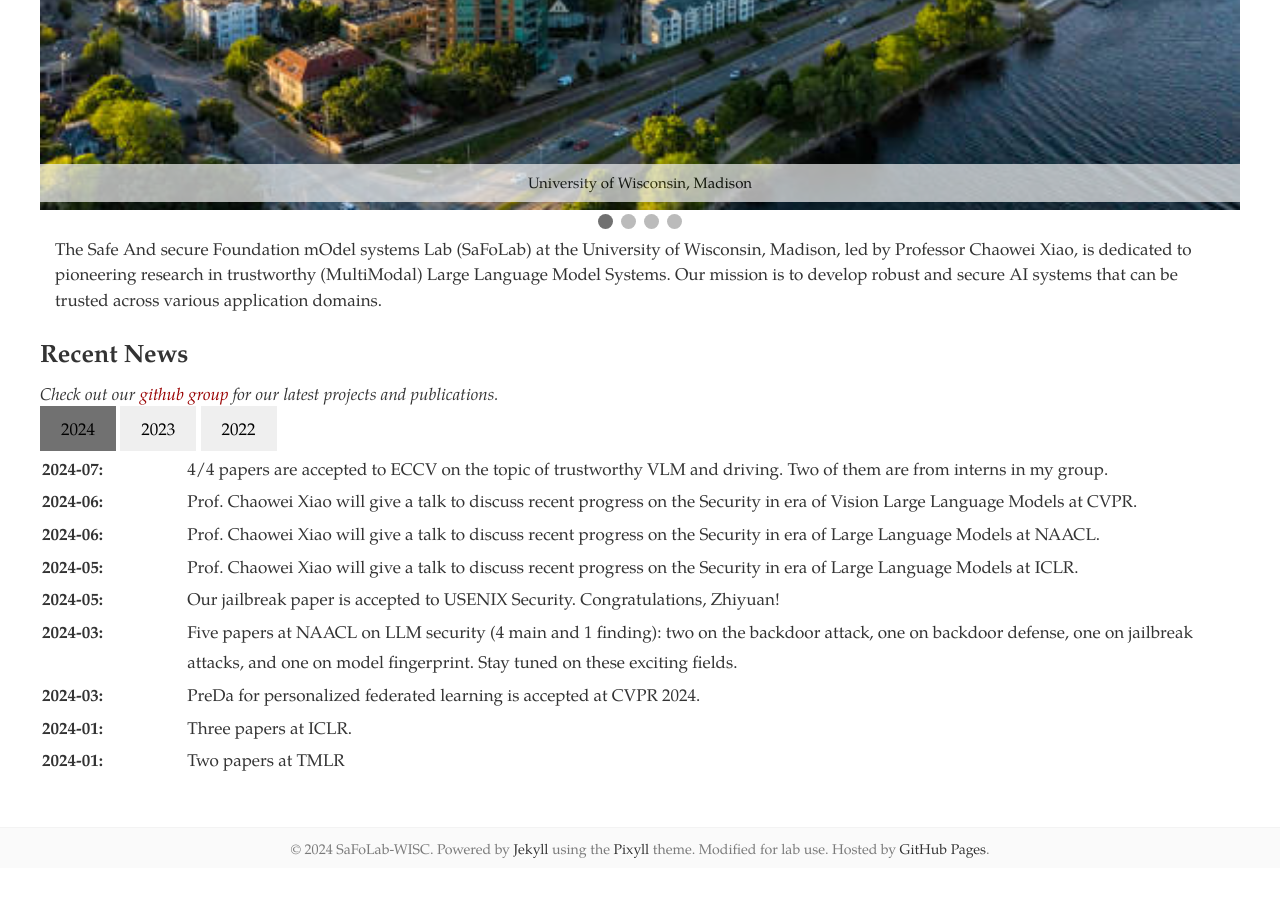
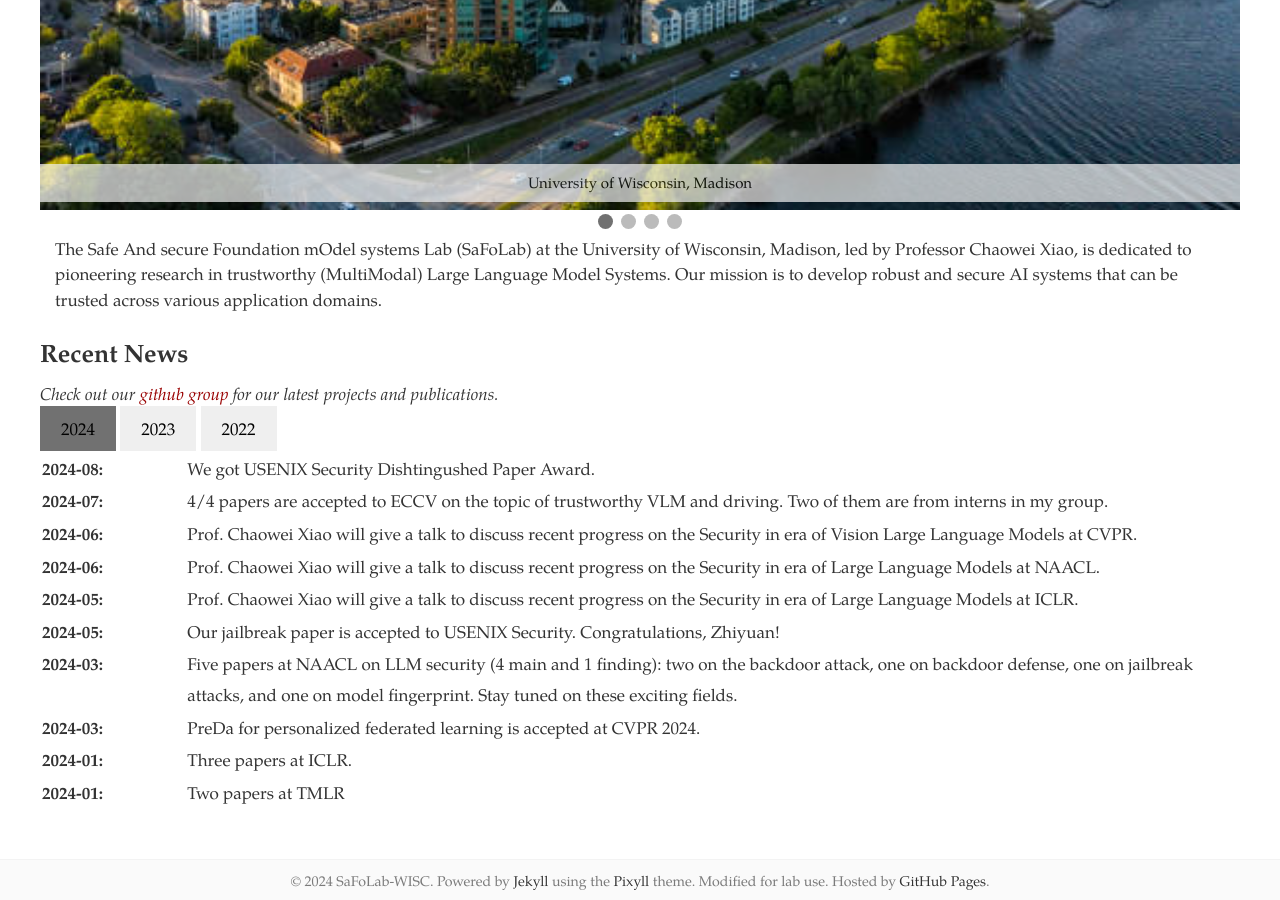
Before and after one commit to SaFoLab-WISC/SaFoLab-Wisc.github.io, a Jekyll site: the page built from index.html, in a window 1280 px wide and 900 px high, scrolled down 650 px. Built offline with Jekyll 4.4.1, drawn with Linux system fonts in a browser that asks for light colours; nearby versions of some CDN libraries; a style sheet for code colours, icons or effects is not loaded; before the commit the page ends 1518 px from its top, so only the background shows below that.

Commit message:
Build site at 2024-08-18 04:40:11 UTC.

```diff
--- a/_data/news.yml
+++ b/_data/news.yml
@@ -1,3 +1,6 @@
+- date: 2024-08
+  content: "We got USENIX Security Dishtingushed Paper Award."
+
 - date: 2024-07
   content: "4/4 papers are accepted to ECCV on the topic of trustworthy VLM and driving. Two of them are from interns in my group."
 
```
